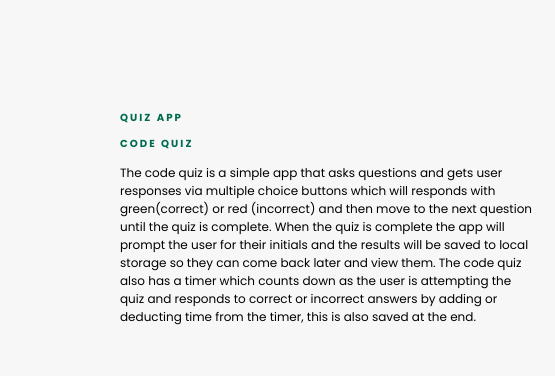
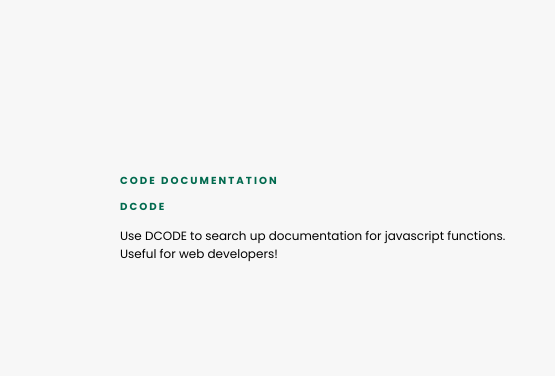
Before and after one commit to Connor-Walden/updated-portfolio, a plain HTML site: page index.html in a window 1280 px wide. Shown: the part 2649-3025 px from the top of the page, 0-555 px from the left. Drawn offline with nearby package versions, Linux system fonts and the light colour scheme.

Commit message:
Wrote dcode description

```diff
--- a/index.html
+++ b/index.html
@@ -176,9 +176,9 @@
       <div class="portfolio-container transition3">
         <div class="portfolio-left">
           <div class="inner">
-            <p class="subtitle">Quiz app</p>
-            <p class="subtitle">Code Quiz</p>
-            <p class="featured-desc">The code quiz is a simple app that asks questions and gets user responses via multiple choice buttons which will responds with green(correct) or red (incorrect) and then move to the next question until the quiz is complete. When the quiz is complete the app will prompt the user for their initials and the results will be saved to local storage so they can come back later and view them. The code quiz also has a timer which counts down as the user is attempting the quiz and responds to correct or incorrect answers by adding or deducting time from the timer, this is also saved at the end.</p>
+            <p class="subtitle">Code Documentation</p>
+            <p class="subtitle">DCODE</p>
+            <p class="featured-desc">Use DCODE to search up documentation for javascript functions. Useful for web developers!</p>
           </div>
         </div>
         <a href="https://arcane-waters-44478.herokuapp.com/" target="_blank"><img src="./img/dcode.png" alt="DCODE"></a>
```
